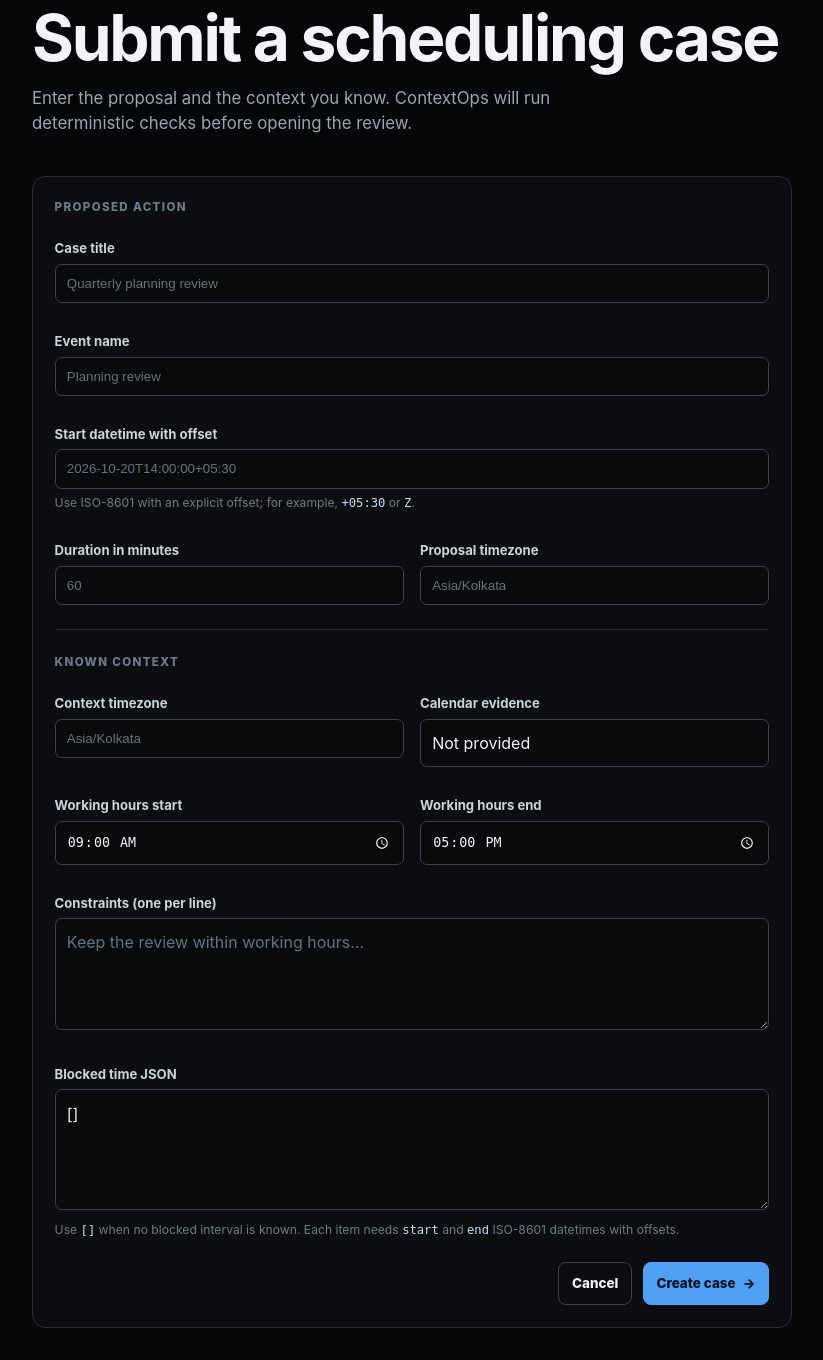
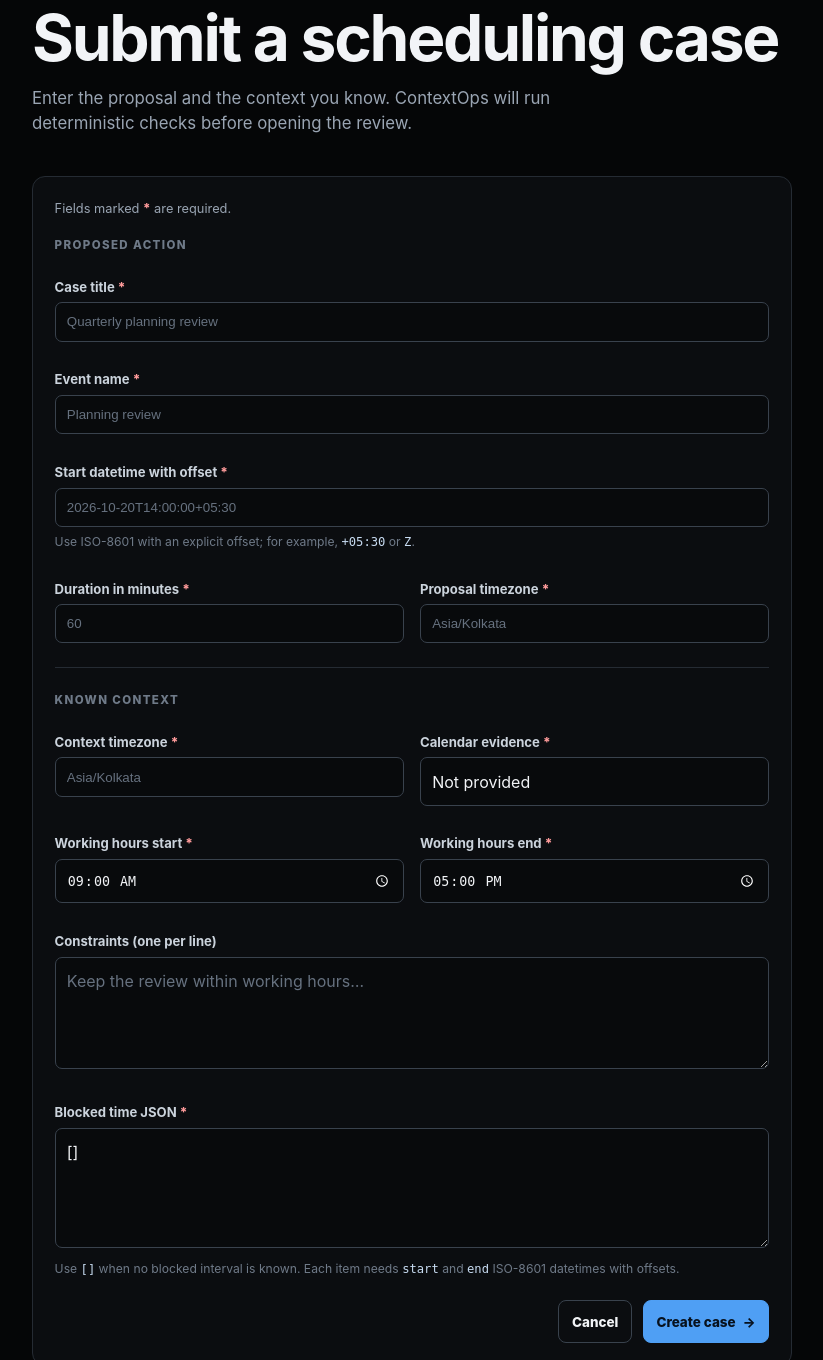
Before and after one commit to shubham-1212-12/ContextOps, a FastAPI app: page /cases/new in a window 1280 px wide. Shown: the part 218-1578 px from the top of the page, without its empty margins (68-891 px from the left). Before the commit the page ends 1546 px from the top, so only its background shows below. Run offline with FastAPI, Linux system fonts and the light colour scheme.

Commit message:
fix: clarify new case validation errors

```diff
--- a/src/contextops/static/app.js
+++ b/src/contextops/static/app.js
@@ -104,8 +104,72 @@ if (decisionForm) {
 
 const newCaseForm = document.querySelector("[data-new-case-form]");
 if (newCaseForm) {
+  const formError = newCaseForm.querySelector("[data-form-error]");
+  let invalidField = null;
+
+  function getFieldLabel(field) {
+    const label = Array.from(newCaseForm.querySelectorAll("label")).find(
+      (candidate) => candidate.htmlFor === field.id,
+    );
+    return label
+      ? label.textContent.replace(/\s*\*\s*Required\s*$/i, "").trim()
+      : field.name || "This field";
+  }
+
+  function clearFormError() {
+    if (invalidField) {
+      invalidField.removeAttribute("aria-invalid");
+      invalidField = null;
+    }
+    if (formError) {
+      formError.hidden = true;
+      formError.textContent = "";
+    }
+    const status = document.querySelector("#app-status");
+    if (status) status.textContent = "";
+  }
+
+  function showFormError(message, field = null) {
+    if (invalidField && invalidField !== field) {
+      invalidField.removeAttribute("aria-invalid");
+    }
+    invalidField = field;
+    if (field) field.setAttribute("aria-invalid", "true");
+    if (formError) {
+      formError.textContent = message;
+      formError.hidden = false;
+    }
+    const status = document.querySelector("#app-status");
+    if (status) status.textContent = message;
+  }
+
+  newCaseForm.addEventListener("invalid", (event) => {
+    const field = event.target;
+    if (!field || !field.validity || invalidField) return;
+    const message = field.validity.valueMissing
+      ? `${getFieldLabel(field)} is required.`
+      : `${getFieldLabel(field)} has an invalid value.`;
+    showFormError(message, field);
+  }, true);
+
+  function clearErrorWhenCorrected(event) {
+    const field = event.target;
+    if (
+      formError && !formError.hidden &&
+      ((!invalidField && field.validity && field.validity.valid) ||
+        (field === invalidField && field.validity && field.validity.valid))
+    ) {
+      clearFormError();
+    }
+  }
+
+  newCaseForm.addEventListener("input", clearErrorWhenCorrected);
+  newCaseForm.addEventListener("change", clearErrorWhenCorrected);
+
   newCaseForm.addEventListener("submit", async (event) => {
     event.preventDefault();
+    if (!newCaseForm.checkValidity()) return;
+    clearFormError();
     const form = new FormData(newCaseForm);
     const submitButton = newCaseForm.querySelector("button[type=submit]");
     const originalLabel = submitButton.textContent.trim();
@@ -147,11 +211,13 @@ if (newCaseForm) {
           blocked_time: blockedTime,
         },
       });
+      clearFormError();
       window.location.assign(`/cases/${response.case_id}`);
     } catch (error) {
       submitButton.disabled = false;
       submitButton.textContent = originalLabel;
       showError(error);
+      showFormError(error.message);
     }
   });
 }
--- a/src/contextops/static/style.css
+++ b/src/contextops/static/style.css
@@ -164,9 +164,15 @@ button:disabled { cursor: wait; opacity: .65; }
 .decision-form { max-width: 48rem; }
 .new-case-card { max-width: 760px; padding: 1.35rem; }
 .form-section + .form-section { border-top: 1px solid var(--border); margin-top: 1.5rem; padding-top: 1.5rem; }
+.form-legend { color: var(--muted); font-size: .8rem; margin: 0 0 1.2rem; }
+.required-mark { color: var(--danger); font-weight: 850; }
+.visually-hidden { border: 0; clip: rect(0 0 0 0); height: 1px; margin: -1px; overflow: hidden; padding: 0; position: absolute; white-space: nowrap; width: 1px; }
+.form-error { background: #3a171b; border: 1px solid #64252c; border-radius: 8px; color: var(--danger); font-size: .84rem; margin: 0 0 1.2rem; padding: .7rem .8rem; }
+.form-error[hidden] { display: none; }
 .form-grid { display: grid; gap: .9rem 1rem; grid-template-columns: repeat(2, minmax(0, 1fr)); }
 .field-full { grid-column: 1 / -1; }
 .form-grid input { background: #080a0c; border: 1px solid var(--border-strong); border-radius: 7px; color: var(--text); padding: .7rem; width: 100%; }
+.form-grid input[aria-invalid="true"], .form-grid select[aria-invalid="true"], .form-grid textarea[aria-invalid="true"] { border-color: var(--danger); box-shadow: 0 0 0 2px #ff9b9b33; }
 .form-grid input::placeholder { color: #66717f; }
 .form-help { color: var(--subtle); font-size: .76rem; margin: .35rem 0 0; }
 .form-help code { color: #c8dcf2; }
--- a/src/contextops/templates/new_case.html
+++ b/src/contextops/templates/new_case.html
@@ -11,29 +11,31 @@
   </section>
 
   <section class="dark-card new-case-card">
-    <form class="decision-form" data-new-case-form>
+    <form class="decision-form" data-new-case-form aria-describedby="required-fields-legend new-case-error">
+      <p id="required-fields-legend" class="form-legend">Fields marked <span class="required-mark" aria-hidden="true">*</span> are required.</p>
+      <div id="new-case-error" class="form-error" data-form-error role="alert" aria-live="assertive" aria-atomic="true" hidden></div>
       <div class="form-section">
         <p class="eyebrow">Proposed action</p>
         <div class="form-grid">
           <div class="field-full">
-            <label for="title">Case title</label>
+            <label for="title">Case title <span class="required-mark" aria-hidden="true">*</span><span class="visually-hidden">Required</span></label>
             <input id="title" name="title" type="text" required maxlength="160" placeholder="Quarterly planning review">
           </div>
           <div class="field-full">
-            <label for="event">Event name</label>
+            <label for="event">Event name <span class="required-mark" aria-hidden="true">*</span><span class="visually-hidden">Required</span></label>
             <input id="event" name="event" type="text" required maxlength="160" placeholder="Planning review">
           </div>
           <div class="field-full">
-            <label for="start">Start datetime with offset</label>
+            <label for="start">Start datetime with offset <span class="required-mark" aria-hidden="true">*</span><span class="visually-hidden">Required</span></label>
             <input id="start" name="start" type="text" required placeholder="2026-10-20T14:00:00+05:30">
             <p class="form-help">Use ISO-8601 with an explicit offset; for example, <code>+05:30</code> or <code>Z</code>.</p>
           </div>
           <div>
-            <label for="duration_minutes">Duration in minutes</label>
+            <label for="duration_minutes">Duration in minutes <span class="required-mark" aria-hidden="true">*</span><span class="visually-hidden">Required</span></label>
             <input id="duration_minutes" name="duration_minutes" type="number" min="1" step="1" required placeholder="60">
           </div>
           <div>
-            <label for="proposal_timezone">Proposal timezone</label>
+            <label for="proposal_timezone">Proposal timezone <span class="required-mark" aria-hidden="true">*</span><span class="visually-hidden">Required</span></label>
             <input id="proposal_timezone" name="proposal_timezone" type="text" required placeholder="Asia/Kolkata">
           </div>
         </div>
@@ -43,22 +45,22 @@
         <p class="eyebrow">Known context</p>
         <div class="form-grid">
           <div>
-            <label for="context_timezone">Context timezone</label>
+            <label for="context_timezone">Context timezone <span class="required-mark" aria-hidden="true">*</span><span class="visually-hidden">Required</span></label>
             <input id="context_timezone" name="context_timezone" type="text" required placeholder="Asia/Kolkata">
           </div>
           <div>
-            <label for="calendar_status">Calendar evidence</label>
+            <label for="calendar_status">Calendar evidence <span class="required-mark" aria-hidden="true">*</span><span class="visually-hidden">Required</span></label>
             <select id="calendar_status" name="calendar_status" required>
               <option value="not_provided">Not provided</option>
               <option value="provided">Provided in this case</option>
             </select>
           </div>
           <div>
-            <label for="working_hours_start">Working hours start</label>
+            <label for="working_hours_start">Working hours start <span class="required-mark" aria-hidden="true">*</span><span class="visually-hidden">Required</span></label>
             <input id="working_hours_start" name="working_hours_start" type="time" value="09:00" required>
           </div>
           <div>
-            <label for="working_hours_end">Working hours end</label>
+            <label for="working_hours_end">Working hours end <span class="required-mark" aria-hidden="true">*</span><span class="visually-hidden">Required</span></label>
             <input id="working_hours_end" name="working_hours_end" type="time" value="17:00" required>
           </div>
           <div class="field-full">
@@ -66,8 +68,8 @@
             <textarea id="constraints" name="constraints" rows="3" placeholder="Keep the review within working hours…"></textarea>
           </div>
           <div class="field-full">
-            <label for="blocked_time">Blocked time JSON</label>
-            <textarea id="blocked_time" name="blocked_time" rows="4">[]</textarea>
+            <label for="blocked_time">Blocked time JSON <span class="required-mark" aria-hidden="true">*</span><span class="visually-hidden">Required</span></label>
+            <textarea id="blocked_time" name="blocked_time" rows="4" required>[]</textarea>
             <p class="form-help">Use <code>[]</code> when no blocked interval is known. Each item needs <code>start</code> and <code>end</code> ISO-8601 datetimes with offsets.</p>
           </div>
         </div>
```
Also changed, not shown: tests/test_case_creation_api.py (+60 -1 lines).
